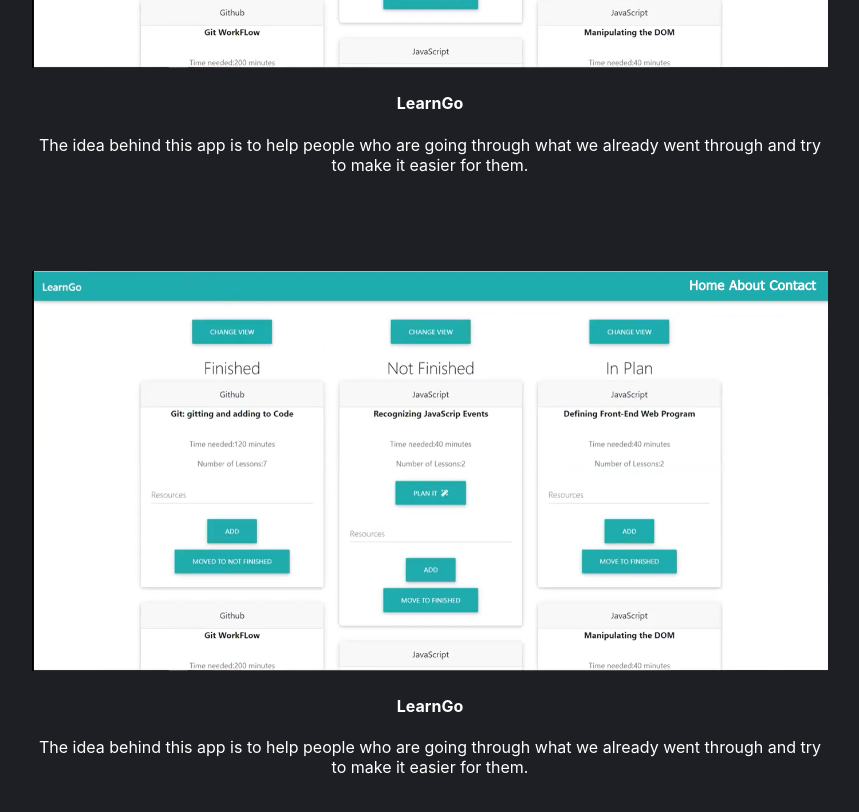
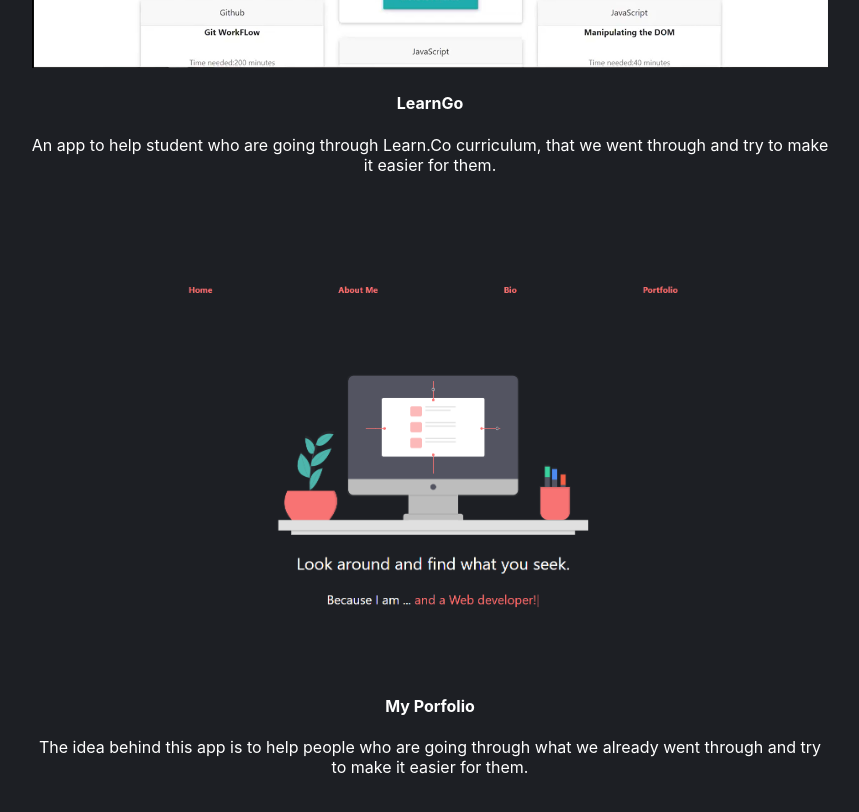
Before and after one commit to Dara-D/portfolio, a React (Create React App) app: page /Portfolio in a window 1280 px wide. Shown: the part 540-1352 px from the top of the page, without its empty margins (210-1069 px from the left). Built offline with nearby package versions, Linux system fonts and the light colour scheme.

Commit message:
adding seconed project

```diff
--- a/src/App.css
+++ b/src/App.css
@@ -107,8 +107,14 @@
 .ProjectsCard2{
   padding-top: 30px;
   padding-bottom: 50px;
+
 }
 
 .ProjectsIntro{
   font-size: 2rem;
 }
+
+.proImg{
+  border-width: 1px;
+  border-color: #f87373;
+}
--- a/src/Components/Portfolio.jsx
+++ b/src/Components/Portfolio.jsx
@@ -1,5 +1,7 @@
 import React from "react";
 import LearnGoImg from "./LearnGoImg.png";
+import PorfolioImg from "./PorfolioImg.PNG";
+
 
 import {
   MDBBtn,
@@ -25,13 +27,13 @@ const Portfolio = () => {
             <MDBCol style={{ maxWidth: "50rem" }}>
               <MDBCard>
                 <a href="https://hungry-lichterman-b823f1.netlify.app/">
-                  <MDBCardImage style={{ height: "25rem" }} src={LearnGoImg} />
+                  <MDBCardImage className="proImg" style={{ height: "25rem"}} src={LearnGoImg} />
                 </a>
                 <MDBCardBody className="text-center">
                   <MDBCardTitle>LearnGo</MDBCardTitle>
                   <MDBCardText>
-                    The idea behind this app is to help people who are going
-                    through what we already went through and try to make it
+                    An app  to help student who are going
+                    through Learn.Co curriculum, that we went through and try to make it
                     easier for them.
                   </MDBCardText>
                   <a href="#!" className="icons-sm li-ic ml-1">
@@ -53,11 +55,11 @@ const Portfolio = () => {
           <MDBRow>
             <MDBCol style={{ maxWidth: "50rem" }}>
               <MDBCard>
-                <a href="https://hungry-lichterman-b823f1.netlify.app/">
-                  <MDBCardImage style={{ height: "25rem" }} src={LearnGoImg} />
+                <a href="/">
+                  <MDBCardImage style={{ height: "25rem" }} src={PorfolioImg} />
                 </a>
                 <MDBCardBody className="text-center">
-                  <MDBCardTitle>LearnGo</MDBCardTitle>
+                  <MDBCardTitle>My Porfolio</MDBCardTitle>
                   <MDBCardText>
                     The idea behind this app is to help people who are going
                     through what we already went through and try to make it
```
Also changed, not shown: src/Components/PorfolioImg.PNG (added).
